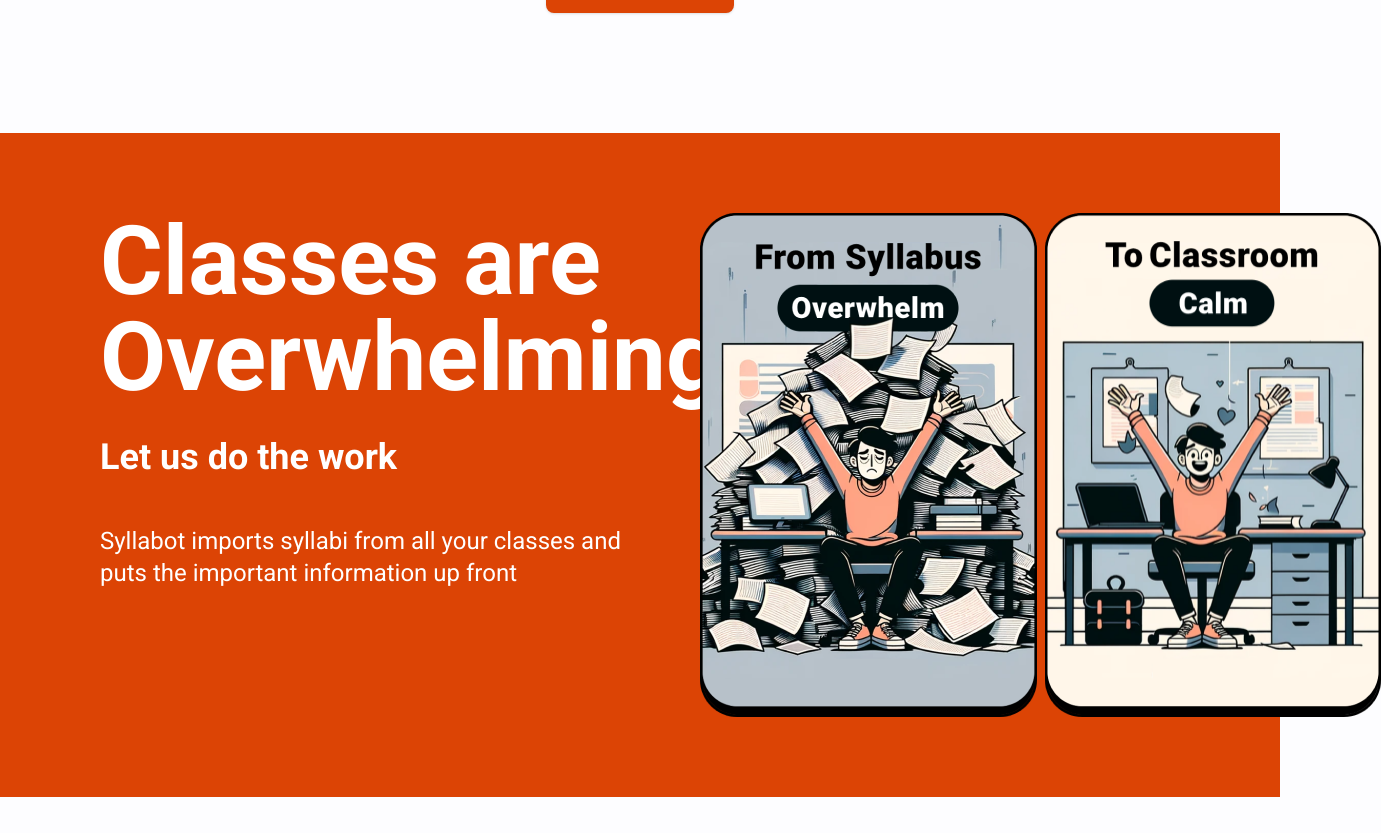
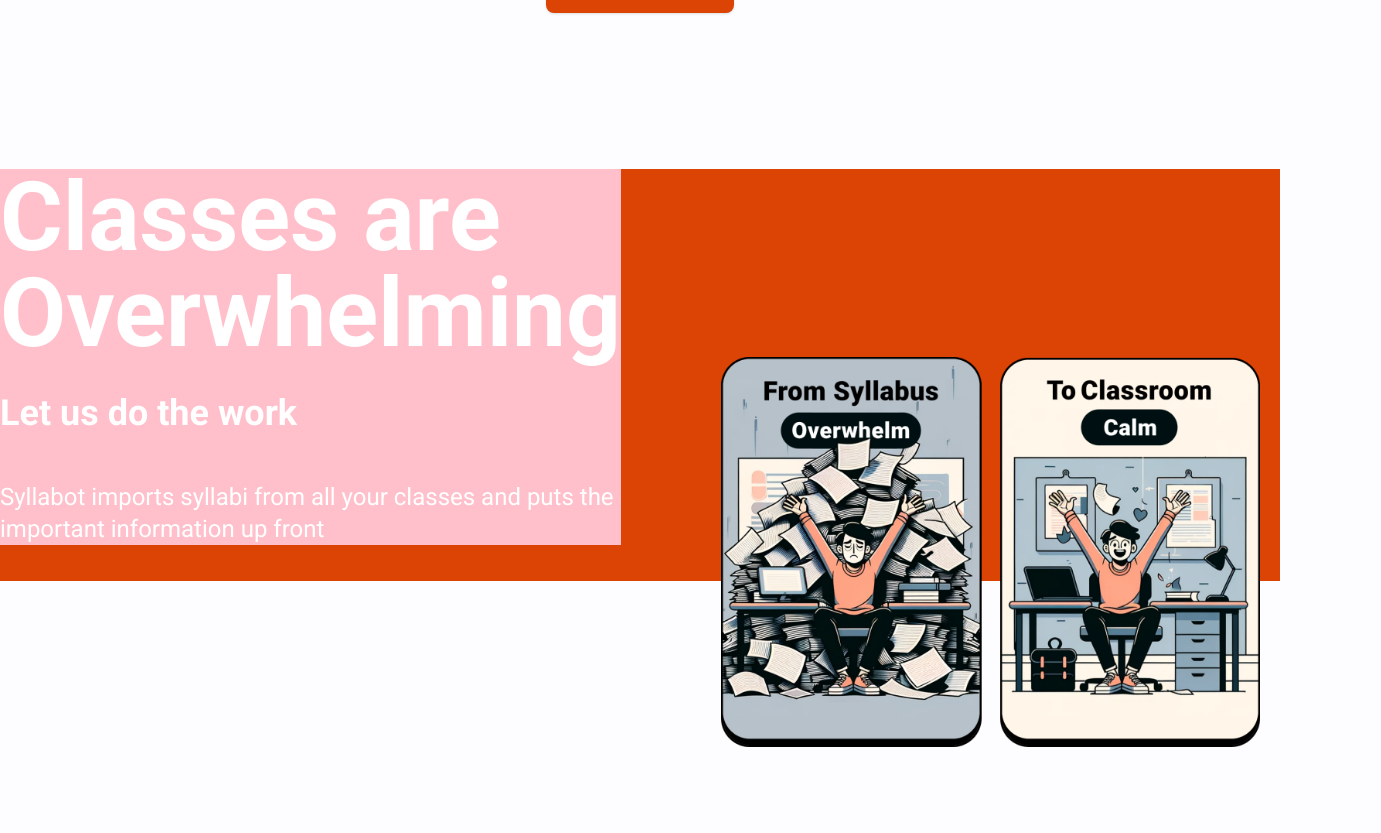
Before and after one commit to Nyumat/Syllabot, a React (Vite) app in the folder client/: page / in a window 1280 px wide. Shown: the part 700-1533 px from the top of the page, 1381 px wide, since content can reach past the window. After the commit the page ends 1447 px from the top, so only its background shows below. Built offline with nearby package versions, Linux system fonts and the light colour scheme; no server answers.

Commit message:
Progress on home page

```diff
--- a/client/src/pages/Landing.tsx
+++ b/client/src/pages/Landing.tsx
@@ -2,7 +2,7 @@
 import NavBar from "../components/NavBar";
 import { InTextSignIn } from "../components/modals/SignIn";
 import { ClerkLoaded, ClerkLoading, SignedOut, SignedIn } from '@clerk/clerk-react';
-import {Navigate} from 'react-router-dom';
+import { Navigate } from 'react-router-dom';
 
 export default function Landing() {
   return (
@@ -10,6 +10,7 @@
       <NavBar />
       <ClerkLoaded>
         <SignedOut>
+          <>
             <div className="container mx-auto pb-9 select-none">
               <h1 className="text-5xl font-bold text-center mt-10">
                 Your Syllabus, Simplified
@@ -37,9 +38,12 @@
                   Analyze my Syllabus
                 </button>
               </div>
+            </div>
 
-            <div className="flex flex-col-reverse sm:flex-row justify-between bg-primary-orange p-20 mt-20 select-none">
-              <div className="flex flex-col text-white pr-4 w-full sm:w-2/3 lg:w-3/5 xl:w-1/2 mx-5">
+            <div className="bg-primary-orange mt-20 select-none">
+              <div className="container mx-auto pb-9 select-none">
+                <div className="flex flex-col-reverse sm:flex-row justify-between">
+                  <div className="flex flex-1 flex-col text-white w-full sm:w-2/3 lg:w-3/5 xl:w-1/2 mr-20" style={{ backgroundColor: 'pink' }}>
                     <h3 className="text-8xl flex-wrap font-bold">
                       Classes are Overwhelming
                     </h3>
@@ -47,20 +51,22 @@
                       Let us do the work
                     </h6>
                     <p className="text-2xl flex-wrap font-normal mt-12">
-                  Syllabot imports syllabi from all your classes and puts
-                  the important information up front
+                      Syllabot imports syllabi from all your classes and puts the important information up front
                     </p>
                   </div>
-
-              <div className="flex flex-row justify-evenly mt-4 sm:mt-0 sm:w-1/3 lg:w-2/5 xl:w-1/2 max-w-l mx-5">
-                <img src="/overwhelm.png" className="mr-2" />
-                <img src="/calm.png" />
+                  <div className="relative sm:mt-0 sm:w-1/3 lg:w-2/5 xl:w-1/2 mx-5 flex flex-col self-center" style={{ backgroundColor: 'blue'}}>
+                    <img src="overclass.png" className="absolute top-0 left-0 w-full h-auto object-cover" /> {/* This makes the image fill its container */}
                   </div>
                 </div>
               </div>
+            </div>
+
+
+
+          </>
         </SignedOut>
         <SignedIn>
-        <Navigate to='/chat'/>
+          <Navigate to='/chat' />
         </SignedIn>
       </ClerkLoaded>
       <ClerkLoading>
```
Also changed, not shown: client/public/overclass.png (added). Lines whose indentation alone changed are shown as unchanged.
